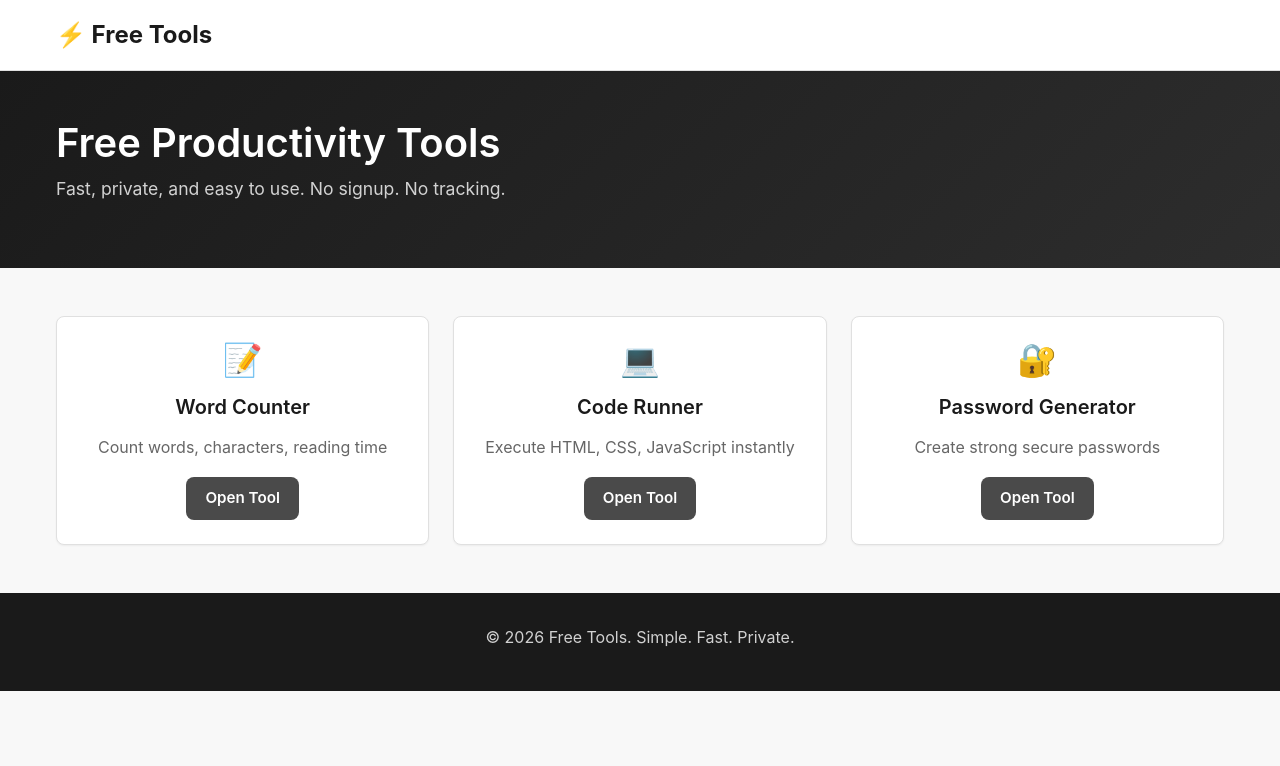
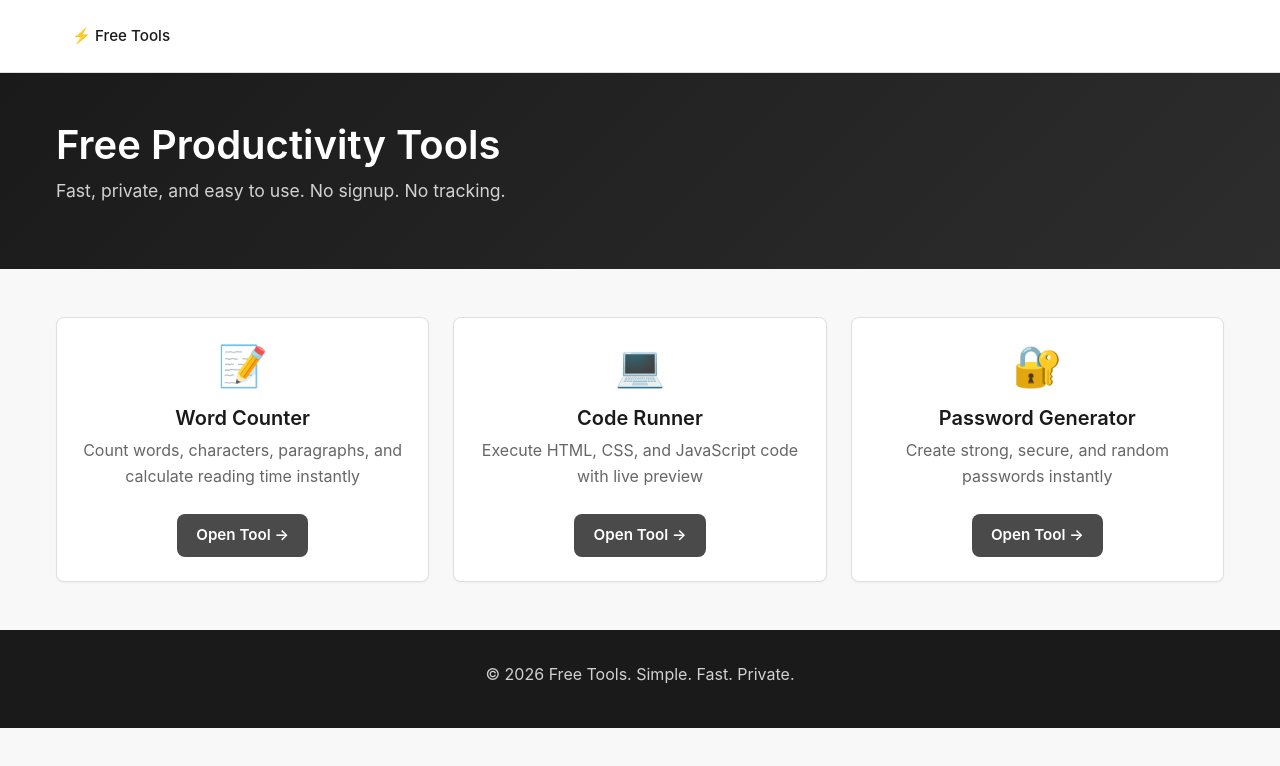
Before and after one commit to sukhraj4456jaat-boop/codespace, a website: page index.html in a window 1280 px wide. Drawn offline with Linux system fonts and the light colour scheme.

Commit message:
Update homepage with new theme and verify all tool navigation links
- Change theme color from blue (#2563eb) to neutral gray (#1a1a1a)
- Update icon color to match new theme
- Improve tool descriptions with more specific details
- Add hover animation and styling to tool cards
- Add arrow symbol (→) to button labels
- Update schema.org structured data with hasApplication array
- Verify all navigation links: homepage → tools and tools → homepage
- All three tools properly linked and accessible from homepage

```diff
--- a/index.html
+++ b/index.html
@@ -4,7 +4,7 @@
     <meta charset="UTF-8">
     <meta name="viewport" content="width=device-width, initial-scale=1.0">
     <meta name="description" content="Free productivity tools: word counter, code runner, password generator. Fast, private, no signup required.">
-    <meta name="theme-color" content="#2563eb">
+    <meta name="theme-color" content="#1a1a1a">
 
     <title>Free Tools - Word Counter, Code Runner, Password Generator</title>
     <link rel="canonical" href="https://youant.me/">
@@ -25,7 +25,7 @@
       "@context": "https://schema.org",
       "@type": "WebApplication",
       "name": "Free Tools",
-      "description": "Collection of free productivity tools",
+      "description": "Collection of free productivity tools including word counter, code runner, and password generator",
       "url": "https://youant.me/",
       "applicationCategory": "Productivity",
       "operatingSystem": "Web",
@@ -33,14 +33,38 @@
         "@type": "Offer",
         "price": "0",
         "priceCurrency": "USD"
-      }
+      },
+      "hasApplication": [
+        {
+          "@type": "WebApplication",
+          "name": "Word Counter",
+          "url": "https://youant.me/word-counter/"
+        },
+        {
+          "@type": "WebApplication",
+          "name": "Code Runner",
+          "url": "https://youant.me/code-runner/"
+        },
+        {
+          "@type": "WebApplication",
+          "name": "Password Generator",
+          "url": "https://youant.me/password-generator/"
+        }
+      ]
     }
     </script>
+
+    <style>
+        .tool-card { transition: all 0.3s ease; }
+        .tool-card:hover { transform: translateY(-4px); box-shadow: var(--shadow-lg); }
+        .tool-card h3 { color: #1a1a1a; margin-bottom: 0.5rem; }
+        .tool-card p { color: #666; margin-bottom: 1.5rem; }
+    </style>
 </head>
 <body>
     <nav>
         <div class="container">
-            <div class="logo">⚡ Free Tools</div>
+            <div class="logo"><a href="/">⚡ Free Tools</a></div>
         </div>
     </nav>
 
@@ -54,25 +78,25 @@
     <main class="container">
         <section>
             <div class="grid grid-3">
-                <article class="card text-center">
-                    <h2 style="font-size: 2rem; margin-bottom: 1rem;">📝</h2>
+                <article class="card tool-card text-center">
+                    <h2 style="font-size: 2.5rem; margin-bottom: 1rem;">📝</h2>
                     <h3>Word Counter</h3>
-                    <p>Count words, characters, reading time</p>
-                    <a href="/word-counter/" class="btn">Open Tool</a>
+                    <p>Count words, characters, paragraphs, and calculate reading time instantly</p>
+                    <a href="/word-counter/" class="btn">Open Tool →</a>
                 </article>
 
-                <article class="card text-center">
-                    <h2 style="font-size: 2rem; margin-bottom: 1rem;">💻</h2>
+                <article class="card tool-card text-center">
+                    <h2 style="font-size: 2.5rem; margin-bottom: 1rem;">💻</h2>
                     <h3>Code Runner</h3>
-                    <p>Execute HTML, CSS, JavaScript instantly</p>
-                    <a href="/code-runner/" class="btn">Open Tool</a>
+                    <p>Execute HTML, CSS, and JavaScript code with live preview</p>
+                    <a href="/code-runner/" class="btn">Open Tool →</a>
                 </article>
 
-                <article class="card text-center">
-                    <h2 style="font-size: 2rem; margin-bottom: 1rem;">🔐</h2>
+                <article class="card tool-card text-center">
+                    <h2 style="font-size: 2.5rem; margin-bottom: 1rem;">🔐</h2>
                     <h3>Password Generator</h3>
-                    <p>Create strong secure passwords</p>
-                    <a href="/password-generator/" class="btn">Open Tool</a>
+                    <p>Create strong, secure, and random passwords instantly</p>
+                    <a href="/password-generator/" class="btn">Open Tool →</a>
                 </article>
             </div>
         </section>
```
